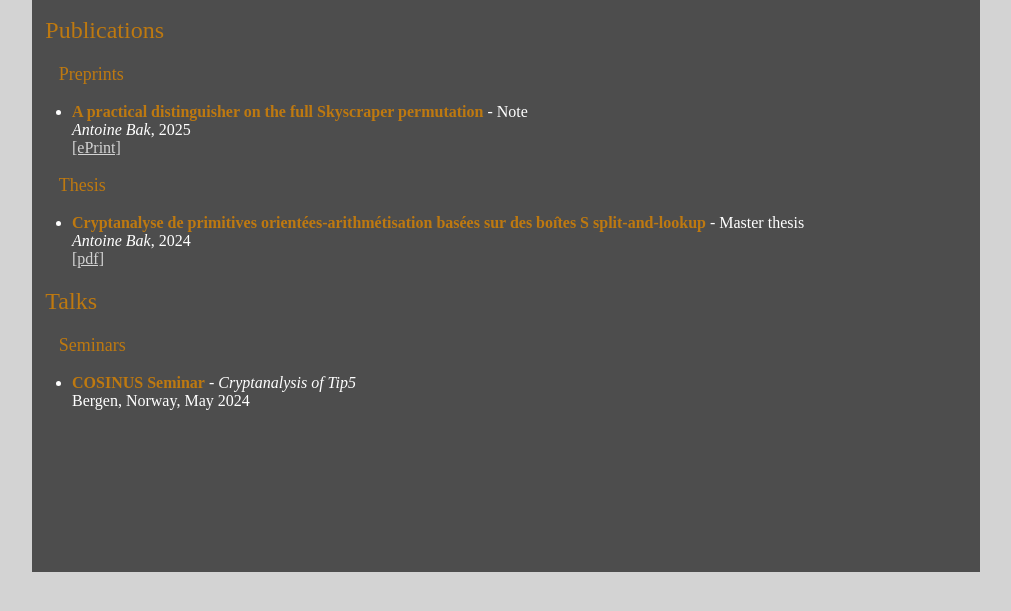
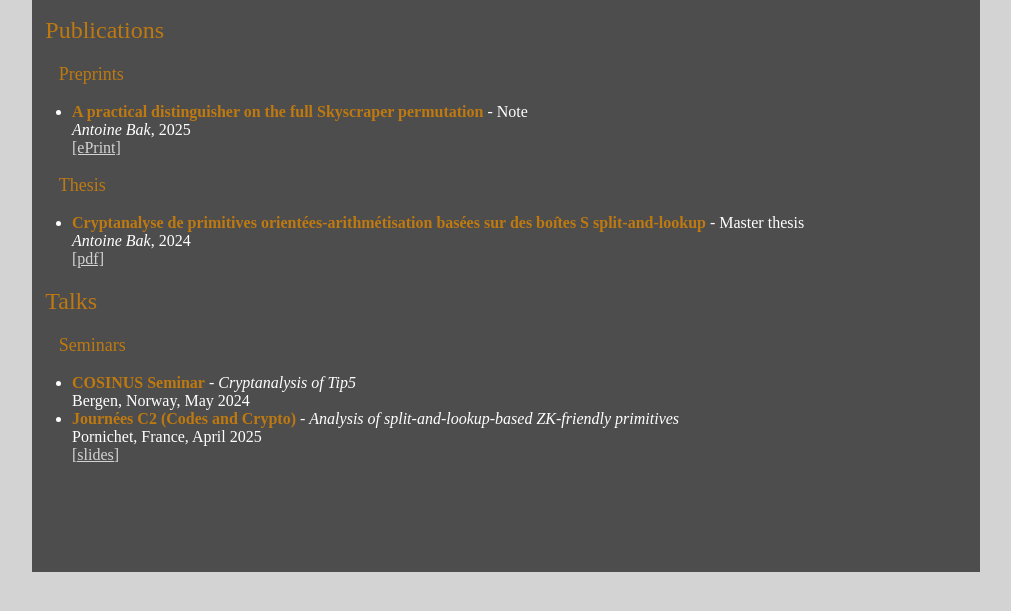
Before and after one commit to AntoineBak/AntoineBak.github.io, a plain HTML site: page research.html in a window 1280 px wide. Shown: the part 181-792 px from the top of the page, without its empty margins (134-1145 px from the left). Drawn offline with Linux system fonts and the light colour scheme.

Commit message:
[^] Add C2 days.

```diff
--- a/research.html
+++ b/research.html
@@ -60,6 +60,11 @@
 			<li><strong>COSINUS Seminar</strong> - <em>Cryptanalysis of Tip5</em> <br>
 			Bergen, Norway, May 2024
 			</li>
+
+			<li><strong>Journées C2 (Codes and Crypto)</strong> - <em>Analysis of split-and-lookup-based ZK-friendly primitives</em> <br>
+			Pornichet, France, April 2025 <br>
+			<a href="https://indico.math.cnrs.fr/event/11948/attachments/5546/9596/5_antoine_bak.pdf">[slides]</a>
+			</li>
 		</ul>
 	</div>
 
```
